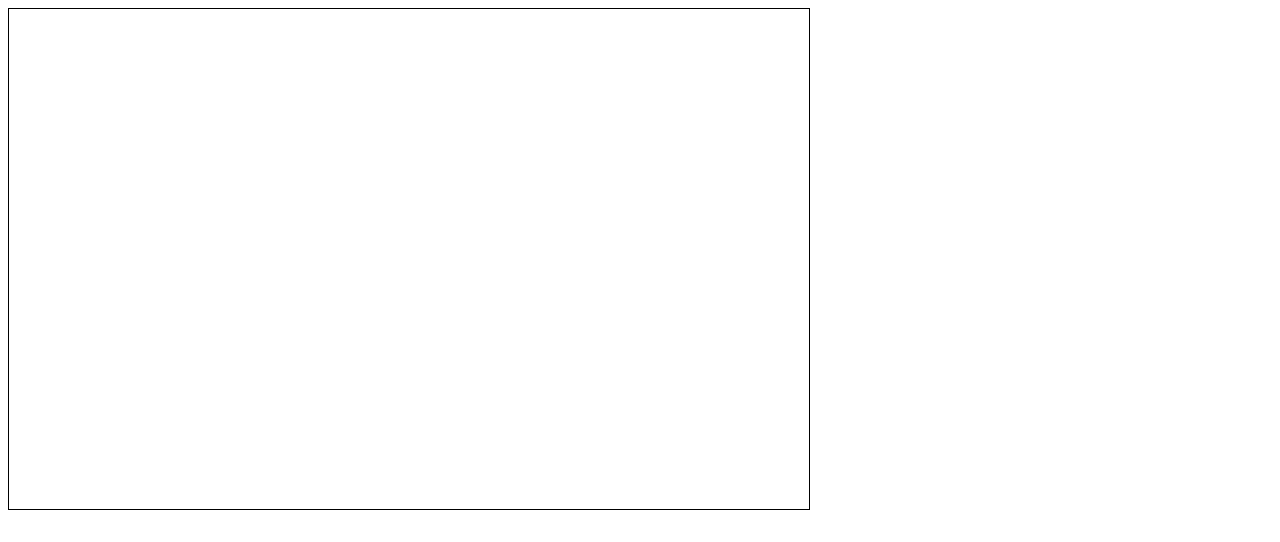
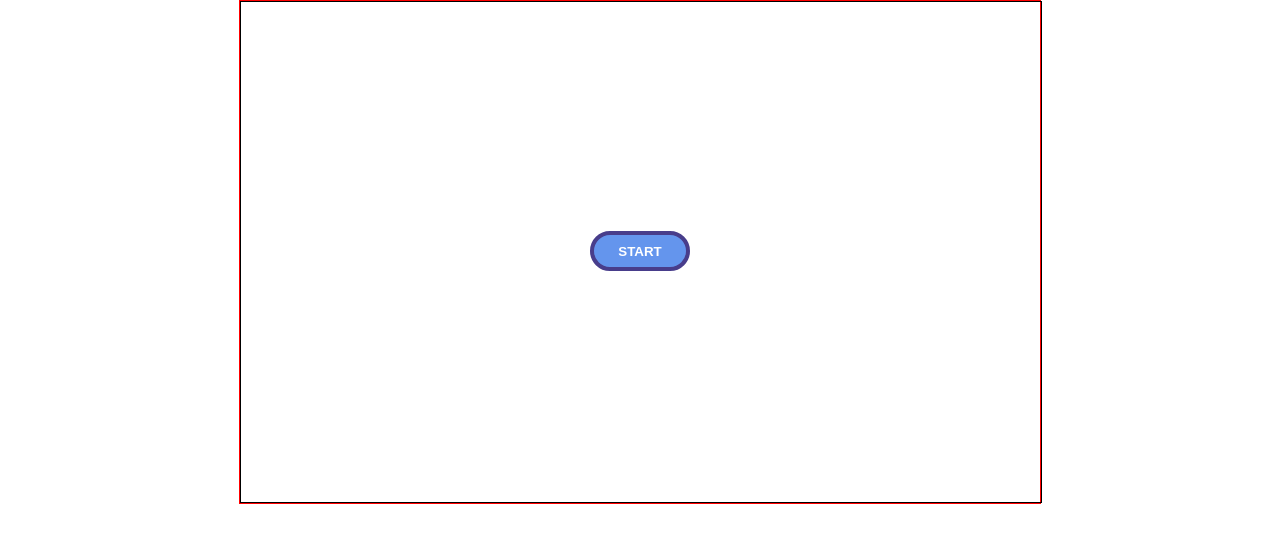
Before and after one commit to jshou/fail-whale, a plain HTML site: page index.html in a window 1280 px wide. Drawn offline with Linux system fonts and the light colour scheme.

Commit message:
add start button

```diff
--- a/index.html
+++ b/index.html
@@ -5,8 +5,11 @@
     </head>
 
     <body>
-        <canvas class="main" height="500" width="800">
-        </canvas>
+        <div class="container">
+            <canvas class="main" height="500" width="800">
+            </canvas>
+            <input type="button" class="start" value="Start">
+        </div>
 
         <script type="text/javascript" data-main="js/main" src="js/require-jquery.js"></script>
     </body>
--- a/style.css
+++ b/style.css
@@ -1,3 +1,33 @@
+body {
+  left: 0;
+  right: 0;
+  margin: 0;
+}
+
+div.container {
+  position: relative;
+  margin: 0 auto;
+  width: 800px;
+  border: 1px solid red;
+}
+
 canvas.main {
-    border: 1px solid black;
+  display: inline-block;
+  margin: 0 auto;
+  border: 1px solid black;
 }
+
+input.start {
+  display: block;
+  position: absolute;
+  height: 40px;
+  width: 100px;
+  top: 230px;
+  left: 350px;
+  border-radius: 20px;
+  border: 4px solid #483D8B;
+  text-transform: uppercase;
+  background-color: #6495ed;
+  font-weight: bold;
+  color: white;
+}
```
